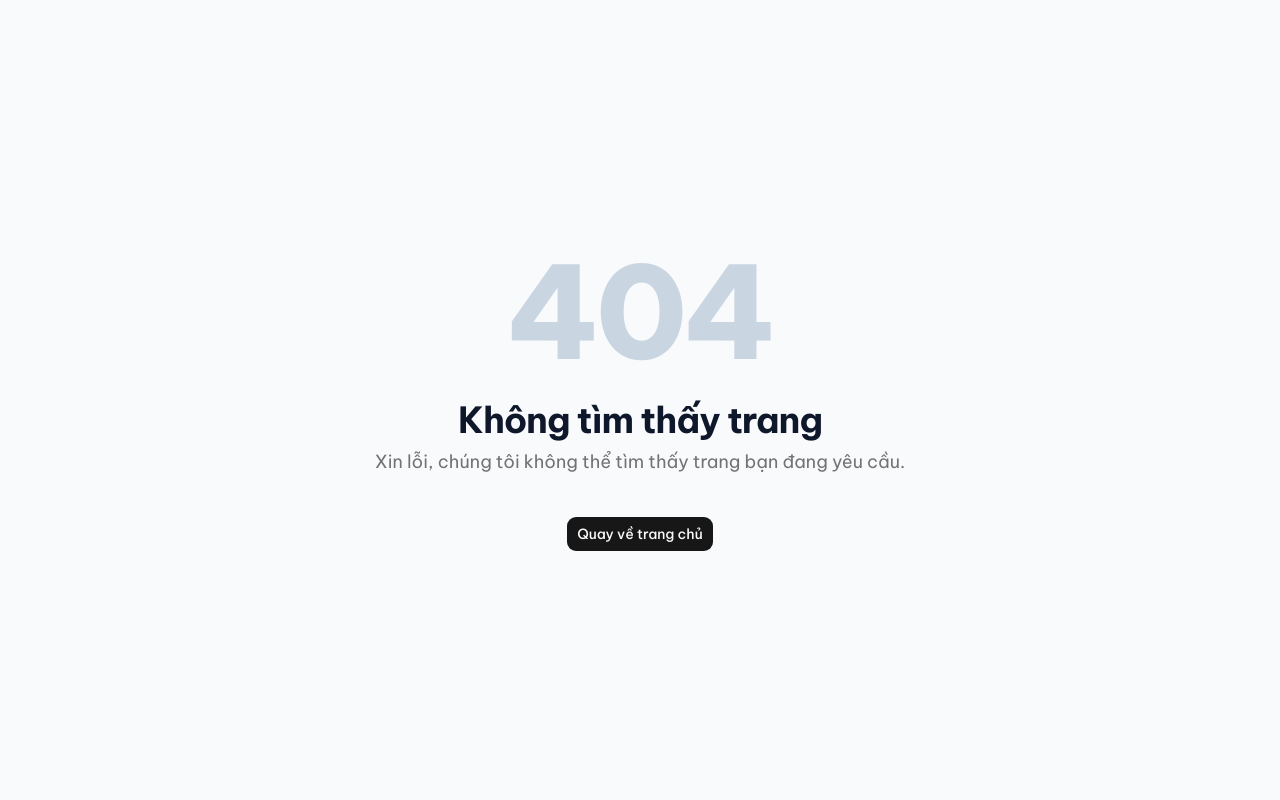
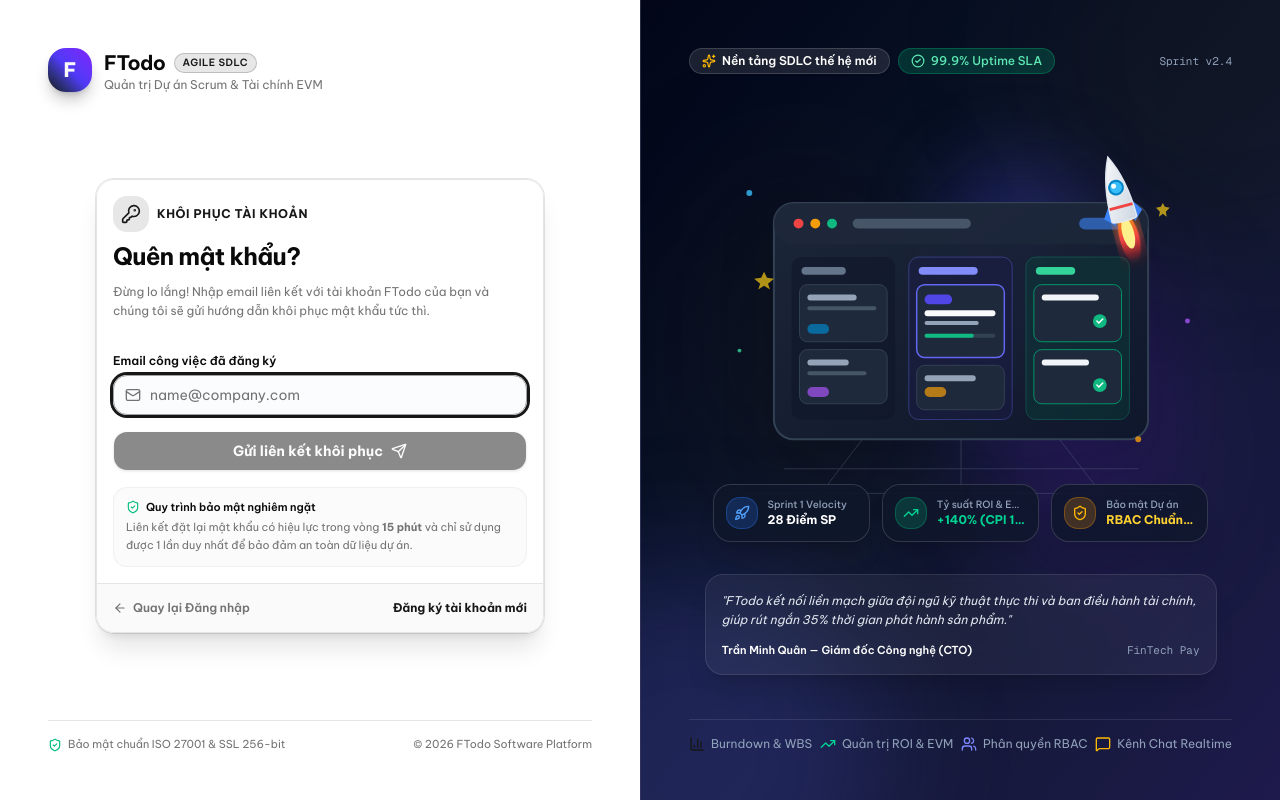
Before and after one commit to trinhquyetchien/FTodo, a Next.js app in the folder frontend/: page /forgot-password in a window 1280 px wide. Before the commit this address had no page. Built offline with nearby package versions, Linux system fonts and the light colour scheme.

Commit message:
feat(auth): add forgot password page with recovery email form and success state

```diff
--- /dev/null
+++ b/frontend/src/app/(auth)/forgot-password/page.tsx
@@ -0,0 +1,219 @@
+"use client";
+
+import React, { useState } from "react";
+import Link from "next/link";
+import { Button } from "@/components/ui/button";
+import { Input } from "@/components/ui/input";
+import { Label } from "@/components/ui/label";
+import { Card, CardContent, CardFooter, CardHeader, CardTitle, CardDescription } from "@/components/ui/card";
+import {
+  Mail,
+  ArrowLeft,
+  ArrowRight,
+  KeyRound,
+  CheckCircle2,
+  Send,
+  RotateCw,
+  ShieldCheck
+} from "lucide-react";
+
+export default function ForgotPasswordPage() {
+  const [email, setEmail] = useState("");
+  const [isSubmitted, setIsSubmitted] = useState(false);
+  const [isLoading, setIsLoading] = useState(false);
+  const [resendCooldown, setResendCooldown] = useState(0);
+
+  const handleSubmit = (e: React.FormEvent) => {
+    e.preventDefault();
+    if (!email.trim()) return;
+
+    setIsLoading(true);
+    setTimeout(() => {
+      setIsLoading(false);
+      setIsSubmitted(true);
+      setResendCooldown(60);
+    }, 500);
+  };
+
+  const handleResend = () => {
+    if (resendCooldown > 0) return;
+    setIsLoading(true);
+    setTimeout(() => {
+      setIsLoading(false);
+      setResendCooldown(60);
+    }, 400);
+  };
+
+  // Cooldown timer
+  React.useEffect(() => {
+    if (resendCooldown <= 0) return;
+    const timer = setInterval(() => {
+      setResendCooldown((prev) => prev - 1);
+    }, 1000);
+    return () => clearInterval(timer);
+  }, [resendCooldown]);
+
+  return (
+    <Card className="border shadow-xl rounded-2xl bg-card/95 backdrop-blur-sm">
+      {!isSubmitted ? (
+        /* ============================================================== */
+        /* STATE 1: FORM NHẬP EMAIL KHÔI PHỤC                            */
+        /* ============================================================== */
+        <>
+          <CardHeader className="space-y-1.5 pb-4 text-center sm:text-left">
+            <div className="flex items-center justify-center sm:justify-start gap-2 mb-1">
+              <span className="p-2 rounded-xl bg-primary/10 text-primary">
+                <KeyRound className="h-5 w-5" />
+              </span>
+              <span className="text-xs font-bold text-primary uppercase tracking-wider">
+                Khôi phục tài khoản
+              </span>
+            </div>
+            <CardTitle className="text-2xl font-bold tracking-tight">Quên mật khẩu?</CardTitle>
+            <CardDescription className="text-xs leading-relaxed">
+              Đừng lo lắng! Nhập email liên kết với tài khoản FTodo của bạn và chúng tôi sẽ gửi hướng dẫn khôi phục mật khẩu tức thì.
+            </CardDescription>
+          </CardHeader>
+
+          <CardContent className="space-y-4">
+            <form onSubmit={handleSubmit} className="space-y-4">
+              <div className="space-y-1.5">
+                <Label htmlFor="email" className="text-xs font-semibold">Email công việc đã đăng ký</Label>
+                <div className="relative">
+                  <Mail className="absolute left-3 top-1/2 -translate-y-1/2 h-4 w-4 text-muted-foreground" />
+                  <Input
+                    id="email"
+                    type="email"
+                    placeholder="name@company.com"
+                    value={email}
+                    onChange={(e) => setEmail(e.target.value)}
+                    className="pl-9 text-sm h-10 rounded-xl bg-slate-50/50 dark:bg-slate-900/50 focus-visible:ring-primary"
+                    required
+                    autoFocus
+                  />
+                </div>
+              </div>
+
+              <Button
+                type="submit"
+                className="w-full h-10 rounded-xl font-bold gap-2 shadow-sm text-sm bg-primary hover:bg-primary/95 text-primary-foreground"
+                disabled={isLoading || !email.trim()}
+              >
+                {isLoading ? (
+                  <span>Đang gửi mã xác thực...</span>
+                ) : (
+                  <>
+                    <span>Gửi liên kết khôi phục</span>
+                    <Send className="h-4 w-4" />
+                  </>
+                )}
+              </Button>
+            </form>
+
+            {/* Security Notice */}
+            <div className="p-3 rounded-xl bg-muted/40 border border-border/50 text-xs space-y-1">
+              <div className="flex items-center gap-1.5 font-semibold text-foreground text-[11px]">
+                <ShieldCheck className="h-3.5 w-3.5 text-emerald-500" />
+                <span>Quy trình bảo mật nghiêm ngặt</span>
+              </div>
+              <p className="text-[11px] text-muted-foreground leading-relaxed">
+                Liên kết đặt lại mật khẩu có hiệu lực trong vòng <strong>15 phút</strong> và chỉ sử dụng được 1 lần duy nhất để bảo đảm an toàn dữ liệu dự án.
+              </p>
+            </div>
+          </CardContent>
+
+          <CardFooter className="flex items-center justify-between border-t pt-4 text-xs">
+            <Link
+              href="/login"
+              className="text-muted-foreground hover:text-foreground font-semibold inline-flex items-center gap-1.5 transition-colors"
+            >
+              <ArrowLeft className="h-3.5 w-3.5" />
+              <span>Quay lại Đăng nhập</span>
+            </Link>
+
+            <Link
+              href="/register"
+              className="text-primary hover:underline font-bold"
+            >
+              Đăng ký tài khoản mới
+            </Link>
+          </CardFooter>
+        </>
+      ) : (
+        /* ============================================================== */
+        /* STATE 2: ĐÃ GỬI EMAIL THÀNH CÔNG                               */
+        /* ============================================================== */
+        <>
+          <CardHeader className="space-y-2 pb-4 text-center">
+            <div className="mx-auto h-14 w-14 rounded-2xl bg-emerald-500/10 text-emerald-600 dark:text-emerald-400 flex items-center justify-center mb-1 ring-8 ring-emerald-500/5">
+              <CheckCircle2 className="h-8 w-8" />
+            </div>
+            <CardTitle className="text-2xl font-bold tracking-tight">Kiểm tra hộp thư của bạn</CardTitle>
+            <CardDescription className="text-xs leading-relaxed max-w-sm mx-auto">
+              Chúng tôi đã gửi hướng dẫn đặt lại mật khẩu đến:
+              <br />
+              <strong className="text-foreground text-sm font-semibold">{email}</strong>
+            </CardDescription>
+          </CardHeader>
+
+          <CardContent className="space-y-4">
+            <div className="p-3.5 rounded-xl bg-slate-50 dark:bg-slate-900 border text-xs space-y-2 text-muted-foreground">
+              <p className="leading-relaxed">
+                Nếu không thấy email trong hòm thư chính, hãy kiểm tra mục <strong>Thư rác (Spam)</strong> hoặc thư mục <strong>Quảng cáo</strong>.
+              </p>
+              <div className="flex items-center justify-between pt-1 border-t text-[11px]">
+                <span>Chưa nhận được email?</span>
+                <button
+                  type="button"
+                  onClick={handleResend}
+                  disabled={resendCooldown > 0 || isLoading}
+                  className={`font-semibold transition-colors inline-flex items-center gap-1 ${
+                    resendCooldown > 0
+                      ? "text-muted-foreground cursor-not-allowed"
+                      : "text-primary hover:underline cursor-pointer"
+                  }`}
+                >
+                  <RotateCw className={`h-3 w-3 ${isLoading ? "animate-spin" : ""}`} />
+                  {resendCooldown > 0 ? `Gửi lại sau ${resendCooldown}s` : "Gửi lại email"}
+                </button>
+              </div>
+            </div>
+
+            <div className="space-y-2 pt-1">
+              <Button
+                type="button"
+                onClick={() => window.open(`mailto:${email}`, "_blank")}
+                className="w-full h-10 rounded-xl font-bold gap-2 shadow-sm text-sm bg-primary hover:bg-primary/95 text-primary-foreground"
+              >
+                <span>Mở ứng dụng Email</span>
+                <ArrowRight className="h-4 w-4" />
+              </Button>
+
+              <Button
+                type="button"
+                variant="outline"
+                onClick={() => {
+                  setIsSubmitted(false);
+                  setEmail("");
+                }}
+                className="w-full h-9 rounded-xl text-xs font-semibold"
+              >
+                Nhập địa chỉ email khác
+              </Button>
+            </div>
+          </CardContent>
+
+          <CardFooter className="flex justify-center border-t pt-4 text-xs">
+            <Link
+              href="/login"
+              className="text-muted-foreground hover:text-foreground font-semibold inline-flex items-center gap-1.5 transition-colors"
+            >
+              <ArrowLeft className="h-3.5 w-3.5" />
+              <span>Quay lại trang Đăng nhập</span>
+            </Link>
+          </CardFooter>
+        </>
+      )}
+    </Card>
+  );
+}
--- a/frontend/src/app/(auth)/login/page.tsx
+++ b/frontend/src/app/(auth)/login/page.tsx
@@ -146,9 +146,9 @@
           <div className="space-y-1.5">
             <div className="flex items-center justify-between">
               <Label htmlFor="password" className="text-xs font-semibold">Mật khẩu</Label>
-              <a href="#" className="text-xs text-primary hover:underline font-medium">
+              <Link href="/forgot-password" className="text-xs text-primary hover:underline font-medium">
                 Quên mật khẩu?
-              </a>
+              </Link>
             </div>
             <div className="relative">
               <Lock className="absolute left-3 top-1/2 -translate-y-1/2 h-4 w-4 text-muted-foreground" />
```
